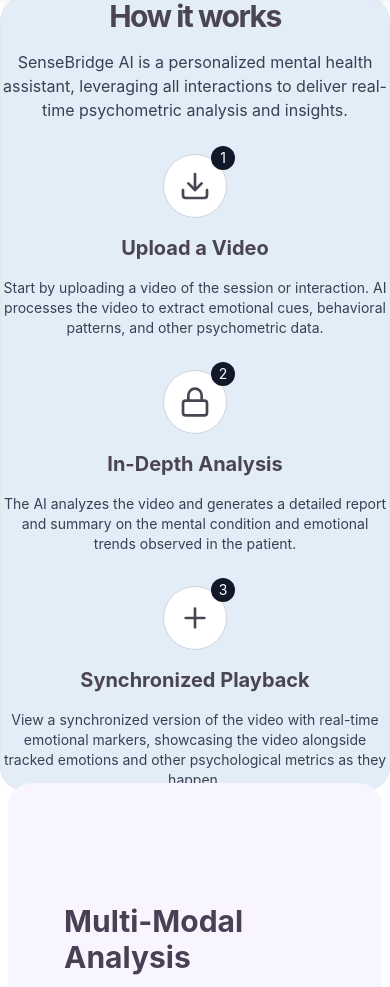
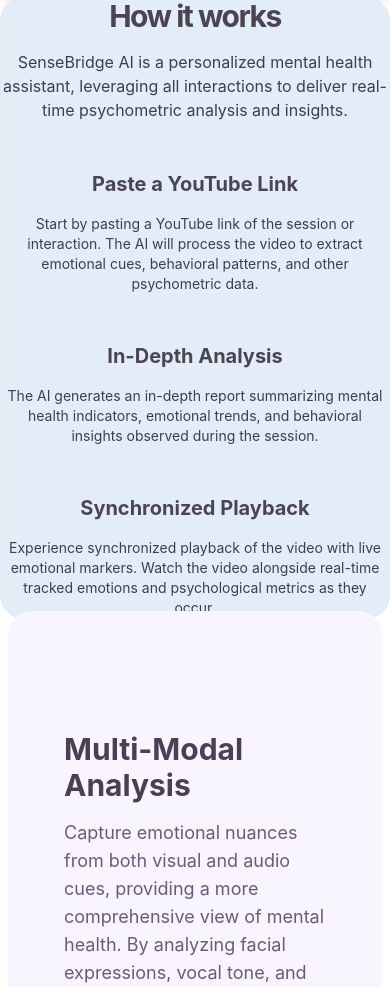
Before and after one commit to san3005/Web, a Next.js app: page / in a window 390 px wide. Shown: the part 2591-3578 px from the top of the page. Built offline with nearby package versions, Linux system fonts and the light colour scheme.

Commit message:
Video slider responsiveness fix

```diff
--- a/app/page.tsx
+++ b/app/page.tsx
@@ -13,6 +13,12 @@
 export default function Home() {
   const scrollToDemo = () => {
     const section = document.querySelector("#video-analysis");
+    if (section) {
+      section.scrollIntoView({ behavior: "smooth" });
+    }
+  };
+  const scrollTolearn = () => {
+    const section = document.querySelector("#HowItworks");
     if (section) {
       section.scrollIntoView({ behavior: "smooth" });
     }
@@ -60,7 +66,10 @@
                   <div className="flex flex-col sm:flex-row items-center justify-center space-y-4 sm:space-y-0 sm:space-x-4 mt-8">
                     <div className="flex flex-col sm:flex-row items-center justify-center space-y-4 sm:space-y-0 sm:space-x-4 mt-8">
                       {/* Primary Button */}
-                      <button className="px-6 py-2 rounded-full bg-gray-100 text-lg font-semibold text-gray-800 transition-all duration-300 shadow-none hover:shadow-[0_0px_8px_rgba(0,0,0,0.15)] hover:bg-gray-200 hover:text-gray-900">
+                      <button
+                        className="px-6 py-2 rounded-full bg-gray-100 text-lg font-semibold text-gray-800 transition-all duration-300 shadow-none hover:shadow-[0_0px_8px_rgba(0,0,0,0.15)] hover:bg-gray-200 hover:text-gray-900"
+                        onClick={scrollTolearn}
+                      >
                         Learn More
                       </button>
 
--- a/components/ui/demo.tsx
+++ b/components/ui/demo.tsx
@@ -1836,13 +1836,14 @@
                       </Button>
                       <input
                         type="range"
-                        className="ml-4 w-full"
+                        className="ml-4 w-full h-3 md:h-2 lg:h-2"
                         min={0}
                         max={duration}
                         step="0.1"
                         value={currentTime}
                         onChange={(e) => seekVideo(Number(e.target.value))}
                       />
+
                       <span className="ml-4">
                         {formatTime(currentTime)} / {formatTime(duration)}
                       </span>
--- a/components/ui/how-it-works.tsx
+++ b/components/ui/how-it-works.tsx
@@ -2,7 +2,7 @@
 
 export default function HowItWorks() {
   return (
-    <section className="w-full py-0 md:py-2 lg:pt-0 lg:pb-4 bg-white flex justify-center">
+    <section className="w-full py-0 md:py-2 lg:pt-0 lg:pb-4 bg-white flex justify-center md:pb-4 sm:pb-4">
       <div className="w-[100%] max-h-full px-0 md:px-1">
         {/* Uncomment either light blue or lavender background */}
         <div className="border border-gray-200 rounded-3xl bg-[#E3EDF7] pt-0 md:p-12">
@@ -24,60 +24,60 @@
             {/* Step 1 */}
             <div className="flex flex-col items-center space-y-4 text-center">
               <div className="relative">
-                <div className="flex h-16 w-16 items-center justify-center rounded-full bg-white border border-gray-300">
+                {/* <div className="flex h-16 w-16 items-center justify-center rounded-full bg-white border border-gray-300">
                   <Download className="h-8 w-8 text-[#4B4453]" />
-                </div>
-                <div className="absolute -top-2 -right-2 flex h-6 w-6 items-center justify-center rounded-full bg-gray-900 text-sm text-white">
+                </div> */}
+                {/* <div className="absolute -top-2 -right-2 flex h-6 w-6 items-center justify-center rounded-full bg-gray-900 text-sm text-white">
                   1
-                </div>
+                </div> */}
               </div>
               <h3 className="text-xl font-bold text-[#4B4453]">
-                Upload a Video
+                Paste a YouTube Link
               </h3>
               <p className="text-gray-700 text-sm md:text-base">
-                Start by uploading a video of the session or interaction. AI
-                processes the video to extract emotional cues, behavioral
-                patterns, and other psychometric data.
+                Start by pasting a YouTube link of the session or interaction.
+                The AI will process the video to extract emotional cues,
+                behavioral patterns, and other psychometric data.
               </p>
             </div>
 
             {/* Step 2 */}
             <div className="flex flex-col items-center space-y-4 text-center">
               <div className="relative">
-                <div className="flex h-16 w-16 items-center justify-center rounded-full bg-white border border-gray-300">
+                {/* <div className="flex h-16 w-16 items-center justify-center rounded-full bg-white border border-gray-300">
                   <Lock className="h-8 w-8 text-[#4B4453]" />
-                </div>
-                <div className="absolute -top-2 -right-2 flex h-6 w-6 items-center justify-center rounded-full bg-gray-900 text-sm text-white">
+                </div> */}
+                {/* <div className="absolute -top-2 -right-2 flex h-6 w-6 items-center justify-center rounded-full bg-gray-900 text-sm text-white">
                   2
-                </div>
+                </div> */}
               </div>
               <h3 className="text-xl font-bold text-[#4B4453]">
                 In-Depth Analysis
               </h3>
               <p className="text-gray-700 text-sm md:text-base">
-                The AI analyzes the video and generates a detailed report and
-                summary on the mental condition and emotional trends observed in
-                the patient.
+                The AI generates an in-depth report summarizing mental health
+                indicators, emotional trends, and behavioral insights observed
+                during the session.
               </p>
             </div>
 
             {/* Step 3 */}
             <div className="flex flex-col items-center space-y-4 text-center">
               <div className="relative">
-                <div className="flex h-16 w-16 items-center justify-center rounded-full bg-white border border-gray-300">
+                {/* <div className="flex h-16 w-16 items-center justify-center rounded-full bg-white border border-gray-300">
                   <Plus className="h-8 w-8 text-[#4B4453]" />
-                </div>
-                <div className="absolute -top-2 -right-2 flex h-6 w-6 items-center justify-center rounded-full bg-gray-900 text-sm text-white">
+                </div> */}
+                {/* <div className="absolute -top-2 -right-2 flex h-6 w-6 items-center justify-center rounded-full bg-gray-900 text-sm text-white">
                   3
-                </div>
+                </div> */}
               </div>
               <h3 className="text-xl font-bold text-[#4B4453]">
                 Synchronized Playback
               </h3>
               <p className="text-gray-700 text-sm md:text-base">
-                View a synchronized version of the video with real-time
-                emotional markers, showcasing the video alongside tracked
-                emotions and other psychological metrics as they happen.
+                Experience synchronized playback of the video with live
+                emotional markers. Watch the video alongside real-time tracked
+                emotions and psychological metrics as they occur.
               </p>
             </div>
           </div>
--- a/components/ui/spanishdemo.tsx
+++ b/components/ui/spanishdemo.tsx
@@ -1213,7 +1213,7 @@
                       </Button>
                       <input
                         type="range"
-                        className="ml-4 w-full"
+                        className="ml-4 w-full h-3 md:h-2 lg:h-2"
                         min={0}
                         max={duration}
                         step="0.1"
```
